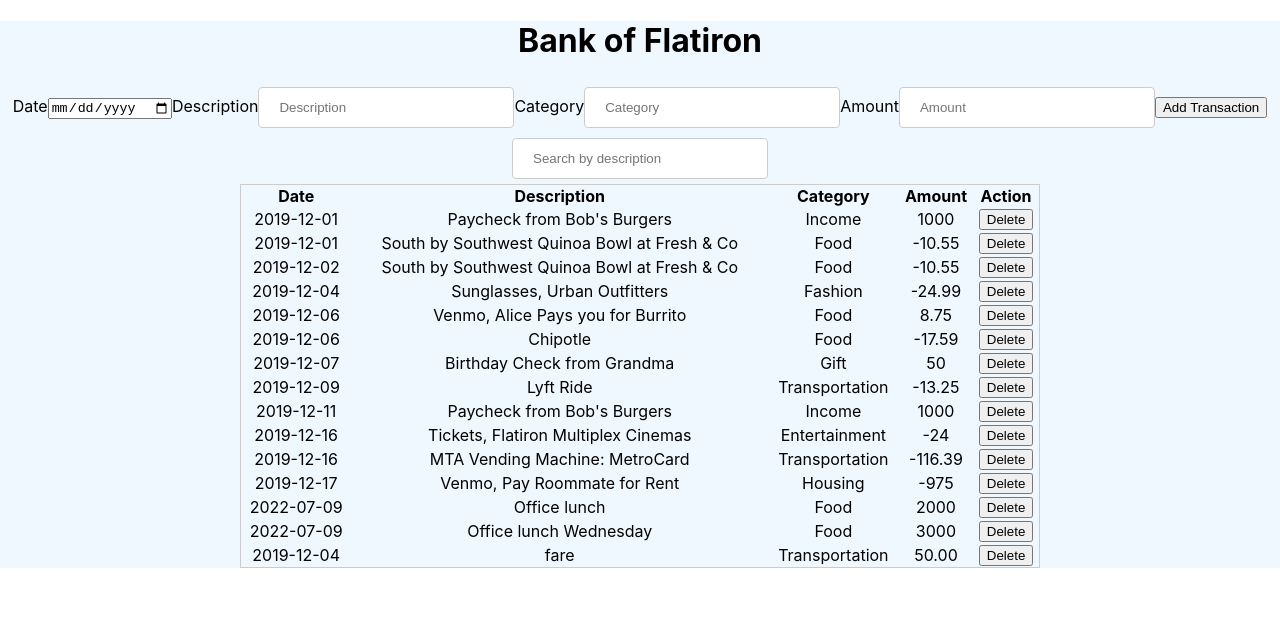
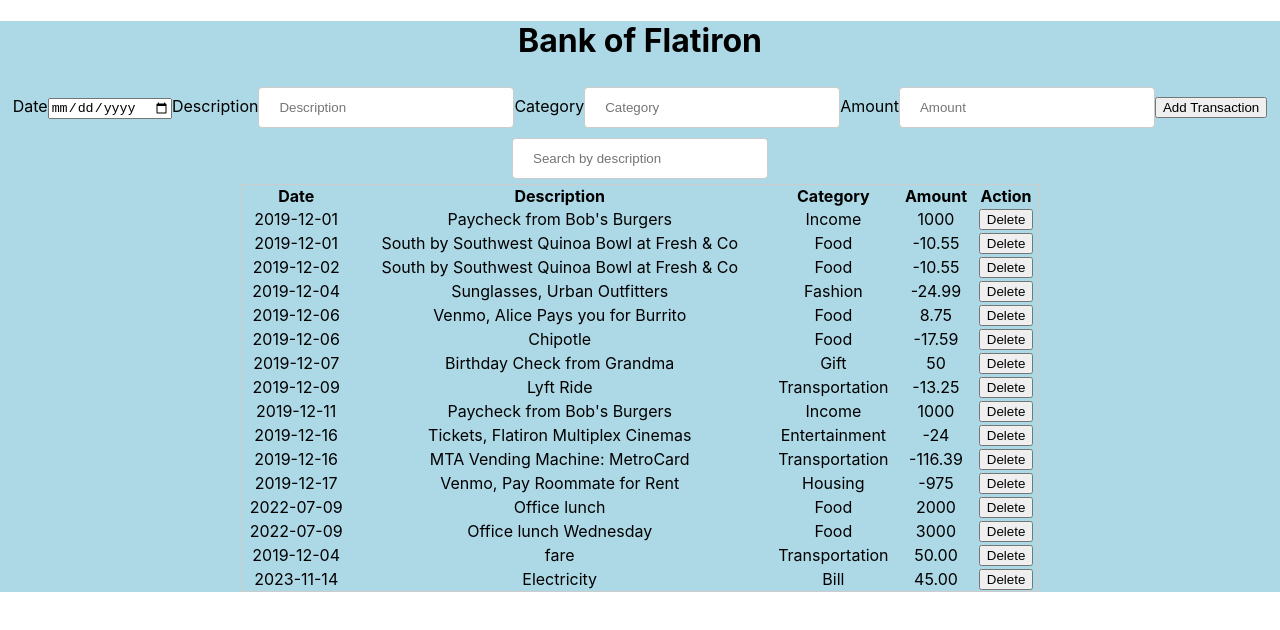
Before and after one commit to BeatriceNjeriMwangi/Bank-of-flatiron, a React (Create React App) app: page / in a window 1280 px wide. Shown: the top 630 px of the page. Built offline with nearby package versions, Linux system fonts and the light colour scheme; data requests are answered from the project's data file.

Commit message:
changed background-color

```diff
--- a/db.json
+++ b/db.json
@@ -104,6 +104,13 @@
       "category": "Transportation",
       "amount": "50.00",
       "id": 15
+    },
+    {
+      "date": "2023-11-14",
+      "description": "Electricity",
+      "category": "Bill",
+      "amount": "45.00",
+      "id": 16
     }
   ]
 }
--- a/src/components/App.css
+++ b/src/components/App.css
@@ -1,6 +1,6 @@
 .App {
   text-align: center;
-  background-color: aliceblue
+  background-color: lightblue
   ;
   border: #282c34, 5%;
 }
```
